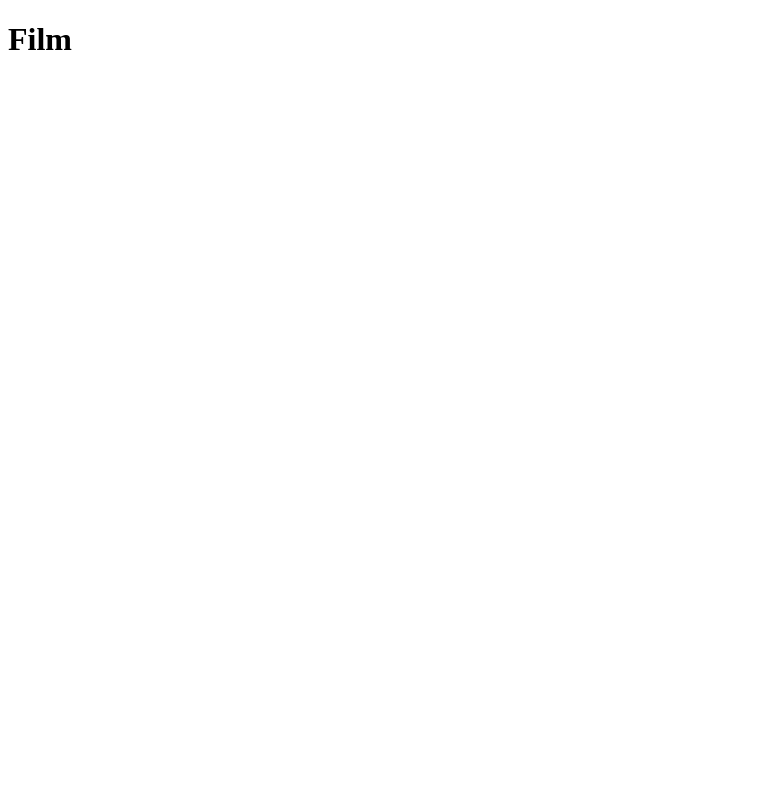
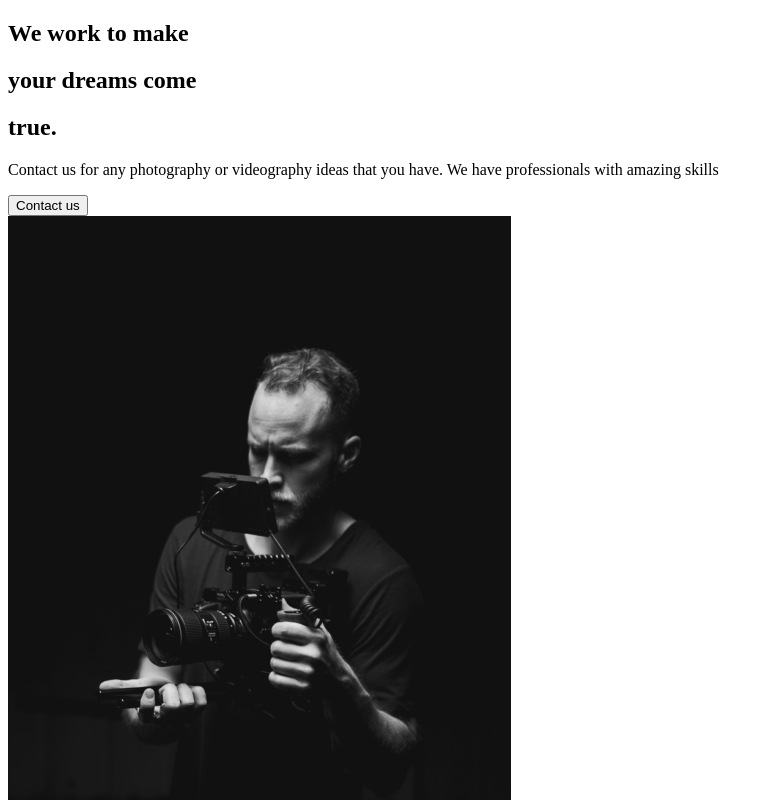
Before and after one commit to jermondprince/react-course-capture, a React (Create React App) app: page / in a window 1280 px wide. Shown: the top 800 px of the page, without its empty margins (0-773 px from the left). Built offline with nearby package versions, Linux system fonts and the light colour scheme.

Commit message:
2. About Section

```diff
--- a/src/App.js
+++ b/src/App.js
@@ -1,9 +1,12 @@
 import React from "react";
+
+//Import Pages
+import AboutUs from "./pages/AboutUs";
 
 function App() {
   return (
     <div className="App">
-      <h1>Film</h1>
+      <AboutUs />
     </div>
   );
 }
--- /dev/null
+++ b/src/components/AboutSection.js
@@ -0,0 +1,34 @@
+import React from "react";
+import home1 from "../img/home1.png";
+
+const AboutSection = () => {
+  return (
+    <div>
+      <div className="description">
+        <div className="title">
+          <div className="hide">
+            <h2>We work to make</h2>
+          </div>
+          <div className="hide">
+            <h2>
+              your <span>dreams</span> come
+            </h2>
+          </div>
+          <div className="hide">
+            <h2>true.</h2>
+          </div>
+        </div>
+        <p>
+          Contact us for any photography or videography ideas that you have. We
+          have professionals with amazing skills
+        </p>
+        <button>Contact us</button>
+        <div className="image">
+          <img src={home1} alt="guy with camera" />
+        </div>
+      </div>
+    </div>
+  );
+};
+
+export default AboutSection;
--- /dev/null
+++ b/src/pages/AboutUs.js
@@ -0,0 +1,10 @@
+import React from "react";
+
+// Page Components
+import AboutSection from "../components/AboutSection";
+
+const AboutUs = () => {
+  return <AboutSection />;
+};
+
+export default AboutUs;
```
